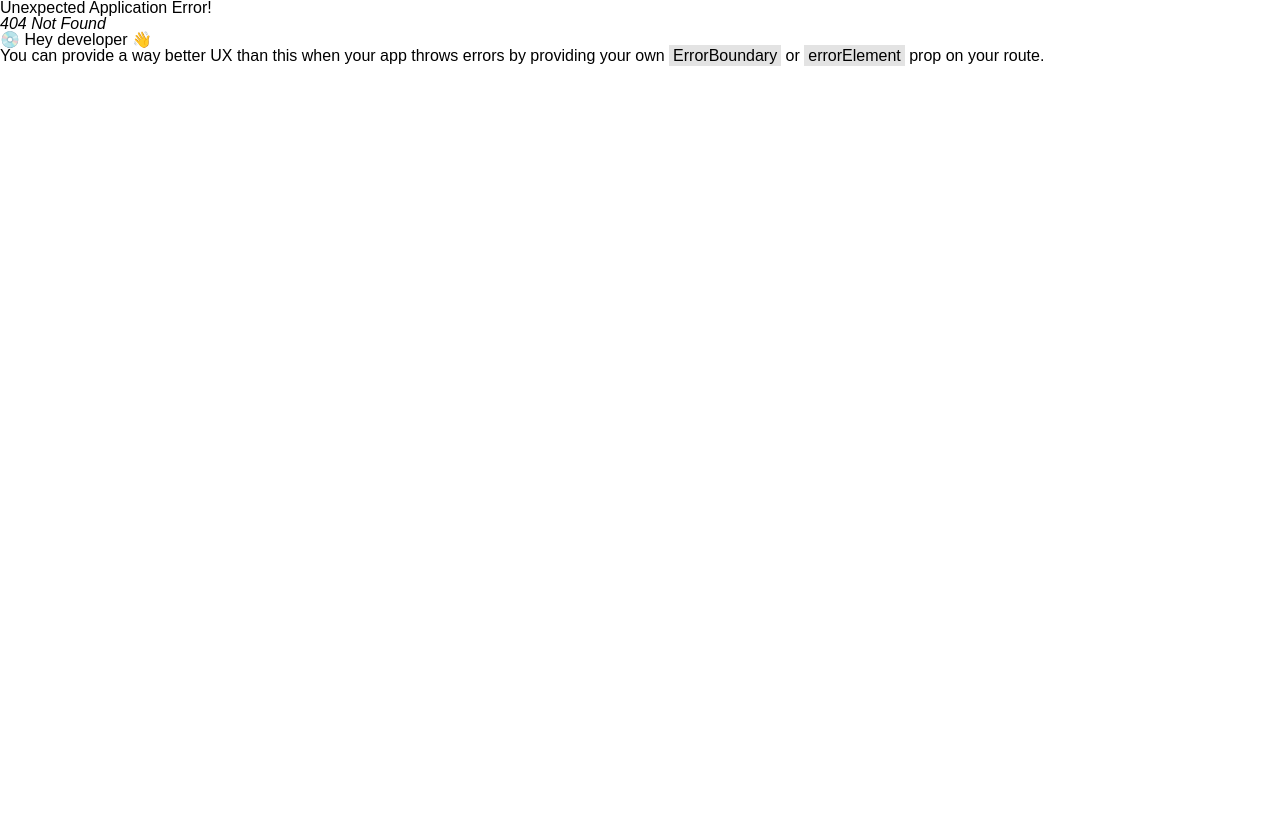
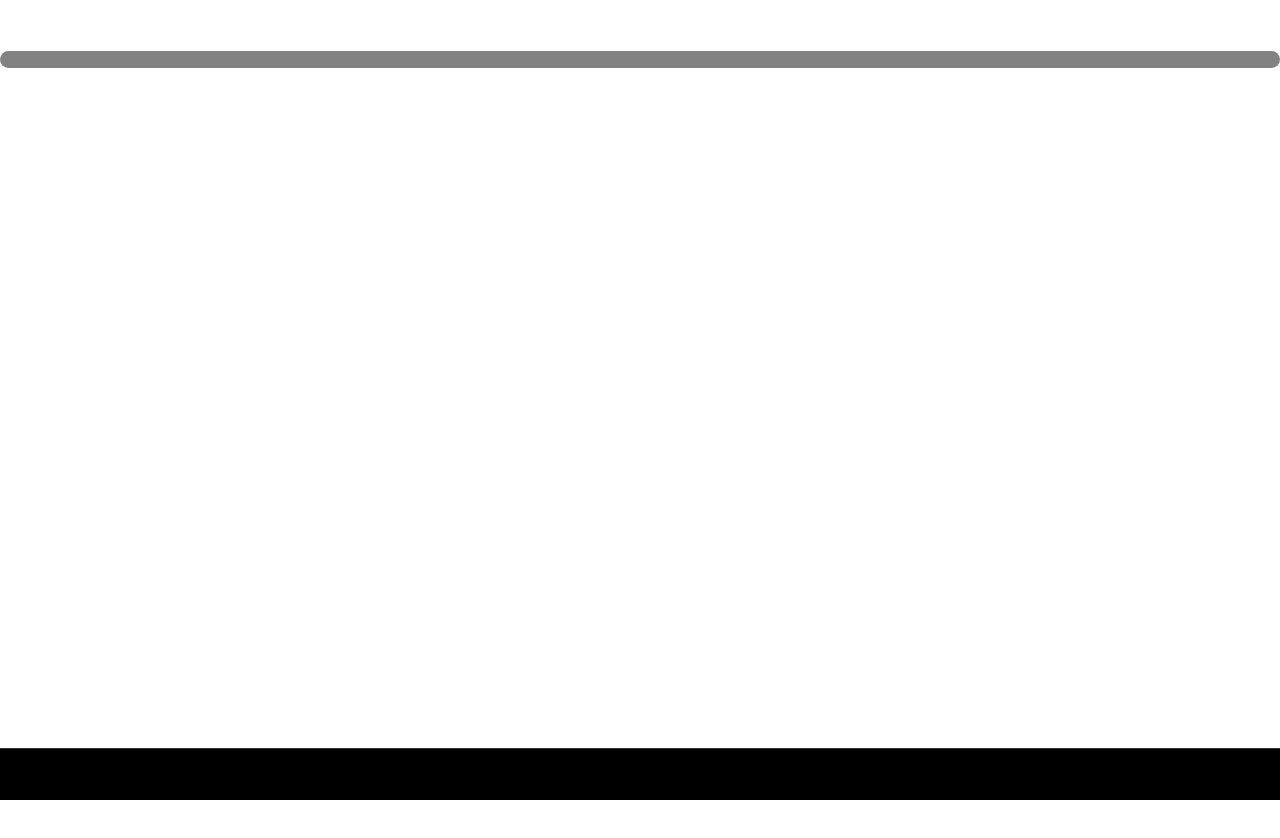
Before and after one commit to samweol/mwamwayababmeokuh-FE, a React (Vite) app: page /search in a window 1280 px wide. Before the commit this address had no page. Shown: the top 838 px of the page. Before the commit the page ends 800 px from the top, so only its background shows below. Built offline with nearby package versions, Linux system fonts and the light colour scheme.

Commit message:
FEAT: 검색 페이지 생성

```diff
--- /dev/null
+++ b/src/components/Header/SearchHeader.jsx
@@ -0,0 +1,15 @@
+import "./SearchHeader.scss";
+import BackArrow from "../../assets/images/icon-arrow-left.png";
+export default function SearchHeader() {
+  return (
+    <header className="searchheader-cont">
+      <button className="header-back-btn">
+        <img src={BackArrow} alt="뒤로가기 아이콘" />
+      </button>
+      <div className="searchbar-cont">
+        <label htmlFor="" className="sr-only"></label>
+        <input type="text" />
+      </div>
+    </header>
+  );
+}
--- /dev/null
+++ b/src/components/Header/SearchHeader.scss
@@ -0,0 +1,4 @@
+@use "../../styles/color";
+
+header.searchheader-cont {
+}
--- a/src/main.scss
+++ b/src/main.scss
@@ -1,6 +1,6 @@
 @import "./styles/normalize";
 @import "./styles//reset";
-
+@import "./styles/styles";
 #root {
   height: 100%;
   min-height: 100vh;
--- /dev/null
+++ b/src/pages/Search/pages/Search.jsx
@@ -0,0 +1,14 @@
+import Layout from "../../../components/Layout/Layout";
+import LayoutContent from "../../../components/Layout/LayoutContent";
+import BottomTab from "../../../components/BottomTab/BottomTab";
+import SearchHeader from "../../../components/Header/SearchHeader";
+
+export default function Search() {
+  return (
+    <Layout>
+      <SearchHeader />
+      <LayoutContent></LayoutContent>
+      <BottomTab />
+    </Layout>
+  );
+}
--- a/src/routes/Router.jsx
+++ b/src/routes/Router.jsx
@@ -10,6 +10,7 @@ import Home from "../pages/Home/pages/Home";
 import Profile from "../pages/Profile/pages/Profile";
 import WritePost from "../pages/WritePost/pages/WritePost";
 import PostDetail from "../pages/PostDetail/pages/PostDetail";
+import Search from "../pages/Search/pages/Search";
 
 export default function Router() {
   const router = createBrowserRouter([
@@ -20,6 +21,10 @@ export default function Router() {
     {
       path: "/home",
       element: <Home />,
+    },
+    {
+      path: "/search",
+      element: <Search />,
     },
     {
       path: "/post/write",
--- /dev/null
+++ b/src/styles/_styles.scss
@@ -0,0 +1,11 @@
+.sr-only {
+  position: absolute;
+  width: 1px;
+  height: 1px;
+  padding: 0;
+  margin: -1px;
+  overflow: hidden;
+  clip-path: inset(50%);
+  border: 0;
+  clip: rect(0 0 0 0);
+}
```
